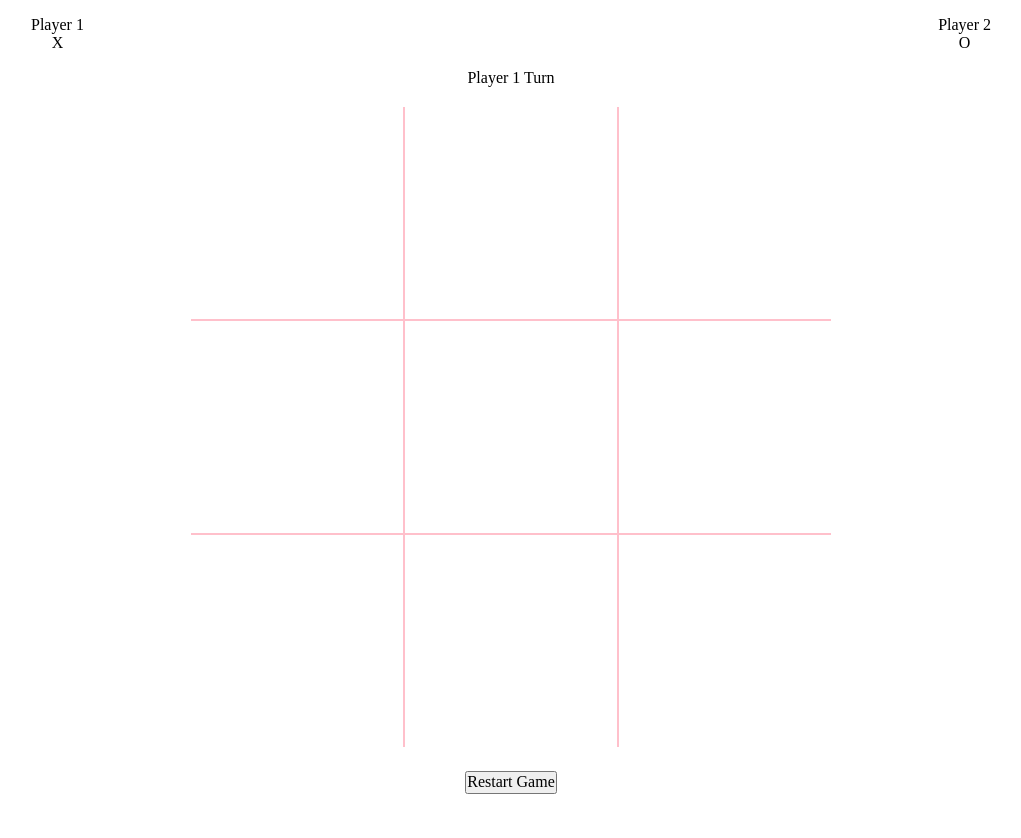
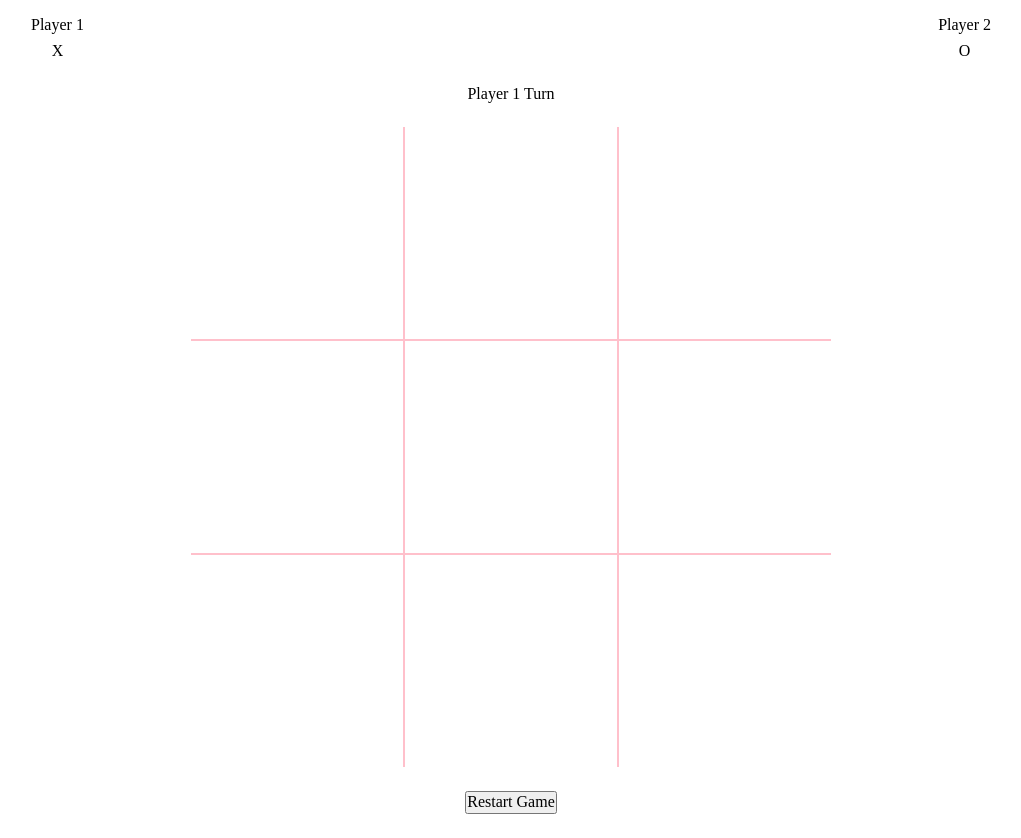
Before and after one commit to kaykaym01/tic-tac-toe, a plain HTML site: page index.html in a window 1280 px wide. Shown: the whole page, without its empty margins (129-1150 px from the left). Drawn offline with Linux system fonts and the light colour scheme.

Commit message:
Update styling of player display

```diff
--- a/css/styles.css
+++ b/css/styles.css
@@ -72,13 +72,14 @@
     display: flex;
     flex-direction: column;
     align-items: center;
+    gap: 0.5em;
 }
 
 .player-turn,
 .game-over {
     display: flex;
     justify-content: center;
-    margin: 1em 0;
+    margin: 1.5em 0;
 }
 
 .hidden {
```
